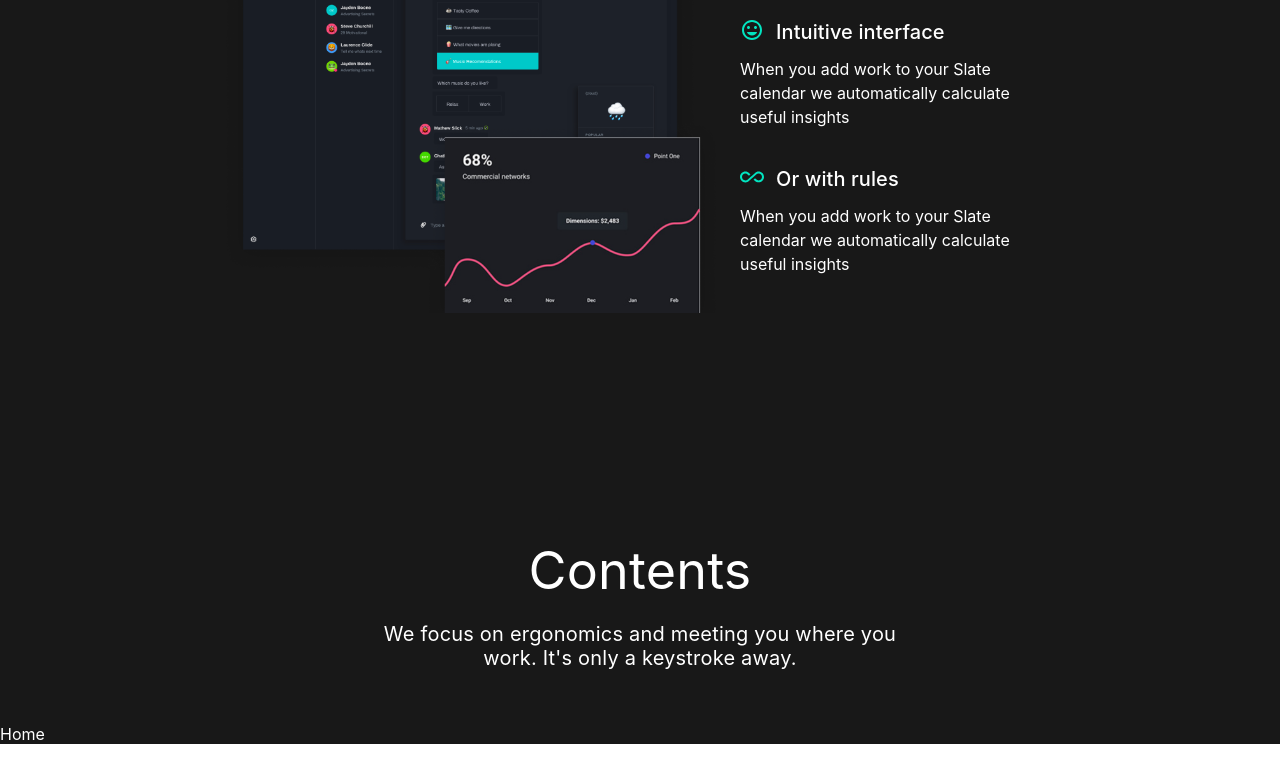
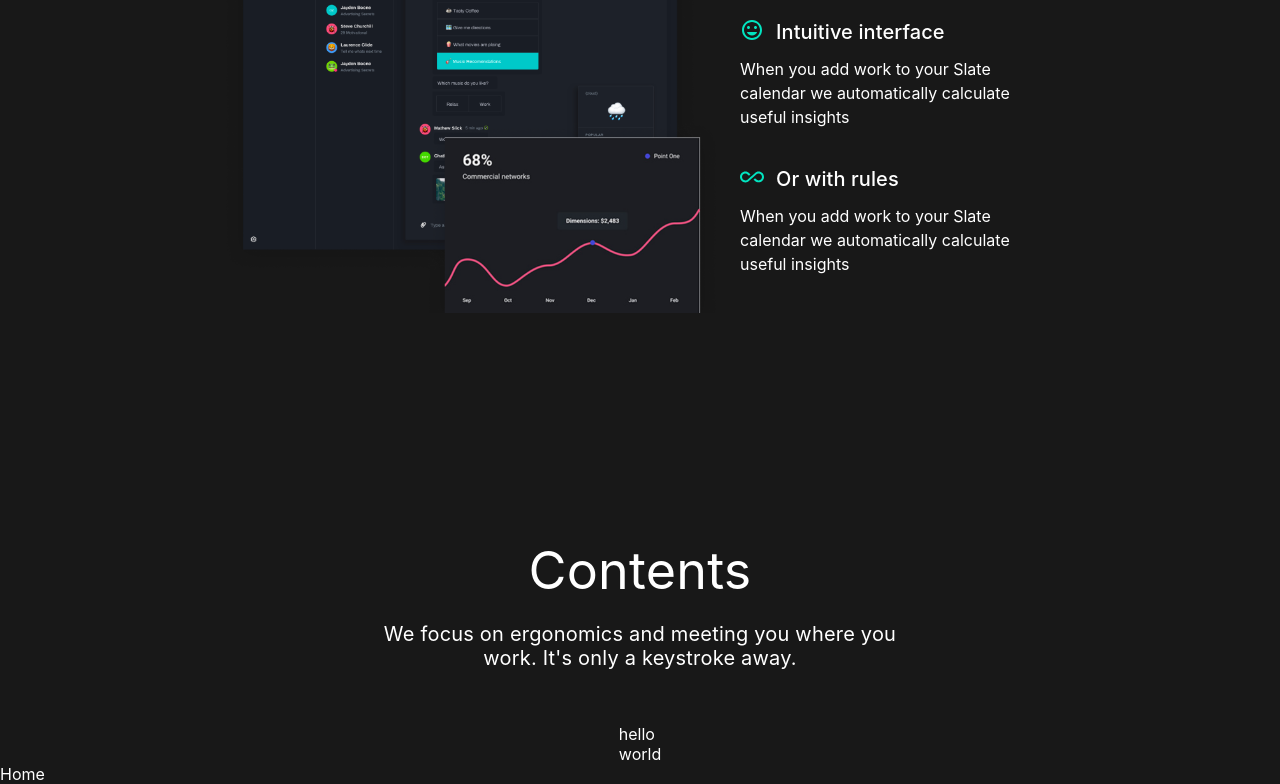
Before and after one commit to TheDa21crj/Landing-Page, a React (Create React App) app: page / in a window 1280 px wide. Shown: the part 1926-2710 px from the top of the page. Before the commit the page ends 2670 px from the top, so only its background shows below. Built offline with nearby package versions, Linux system fonts and the light colour scheme; the HTML template or start-up script is replaced by a standard one.

Commit message:
Update Contents.js

```diff
--- a/src/Components/Contents.js
+++ b/src/Components/Contents.js
@@ -13,8 +13,8 @@ export default function Contents() {
           </p>
         </div>
         <div>
-          <div></div>
-          <div></div>
+          <div>hello</div>
+          <div>world</div>
         </div>
       </div>
     </div>
```
